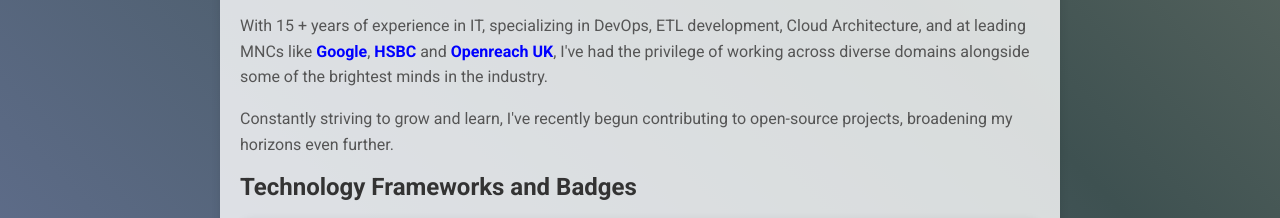
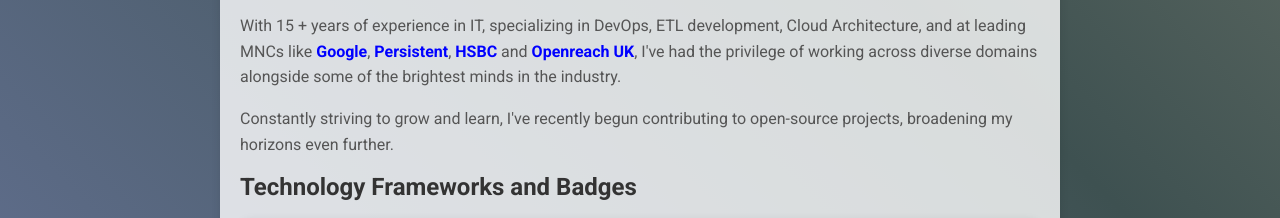
Before and after one commit to KaranSikoria/Linkedin, a plain HTML site: page index.html in a window 1280 px wide. Shown: the part 298-516 px from the top of the page. Drawn offline with Linux system fonts and the light colour scheme.

Commit message:
Update work experience details in index.html

```diff
--- a/index.html
+++ b/index.html
@@ -344,7 +344,7 @@
 
         <h1>Namaste! <img src="https://media2.giphy.com/media/v1.Y2lkPTc5MGI3NjExajczbXh0cmk0YXY2aXZ2ZTVhNTFpY3hxOTltZ3oybjl3NDZ6MHhuNyZlcD12MV9pbnRlcm5hbF9naWZfYnlfaWQmY3Q9cw/uUlz4hzm20jFUMxnBi/giphy.gif" width="25px"></h1>
         <p>I'm <a href="https://www.linkedin.com/in/karan-s-35551a18/"><b>Karan Singh</b></a>, An Architect driven by a passion for coding and optimizing data processes, with a keen interest in <b>Machine Learning and Prompt Engineering</b>, I excel at tackling complex challenges and rapidly acquiring new skills.</p>
-        <p>With 15 + years of experience in IT, specializing in DevOps, ETL development, Cloud Architecture, and at leading MNCs like  <a href="https://cloud.google.com/" target="_blank" rel="noopener noreferrer"><b>Google</b></a>, <a href="https://www.about.hsbc.co.in/" target="_blank" rel="noopener noreferrer"><b>HSBC</b></a> and <a href="https://www.openreach.com/" target="_blank" rel="noopener noreferrer"><b>Openreach UK</b></a>, I've had the privilege of working across diverse domains alongside some of the brightest minds in the industry.</p>
+        <p>With 15 + years of experience in IT, specializing in DevOps, ETL development, Cloud Architecture, and at leading MNCs like  <a href="https://cloud.google.com/" target="_blank" rel="noopener noreferrer"><b>Google</b></a>,  <a href="https://www.persistent.com/" target="_blank" rel="noopener noreferrer"><b>Persistent</b></a>, <a href="https://www.about.hsbc.co.in/" target="_blank" rel="noopener noreferrer"><b>HSBC</b></a> and <a href="https://www.openreach.com/" target="_blank" rel="noopener noreferrer"><b>Openreach UK</b></a>, I've had the privilege of working across diverse domains alongside some of the brightest minds in the industry.</p>
 
         <p>Constantly striving to grow and learn, I've recently begun contributing to open-source projects, broadening my horizons even further.</p>
 
```
